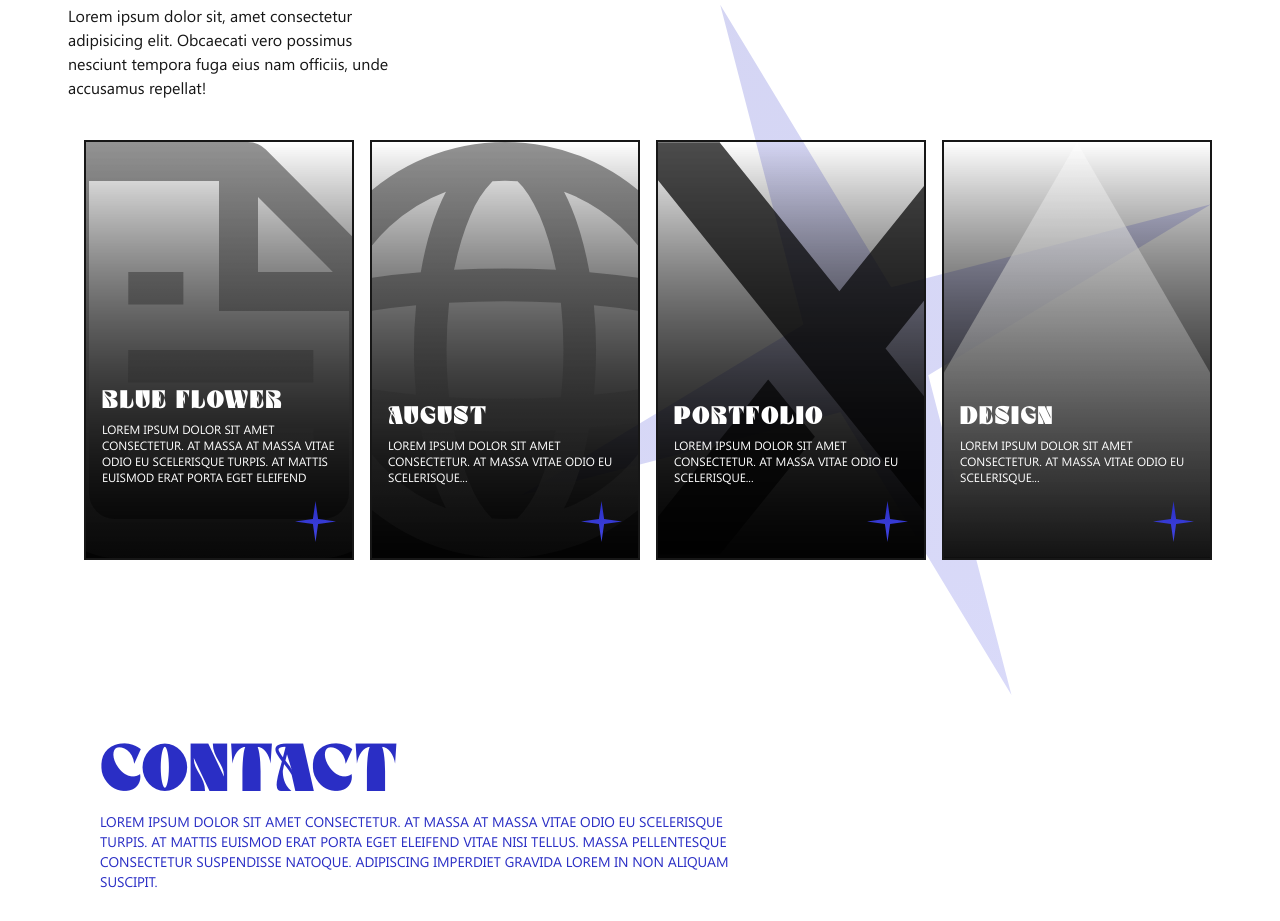
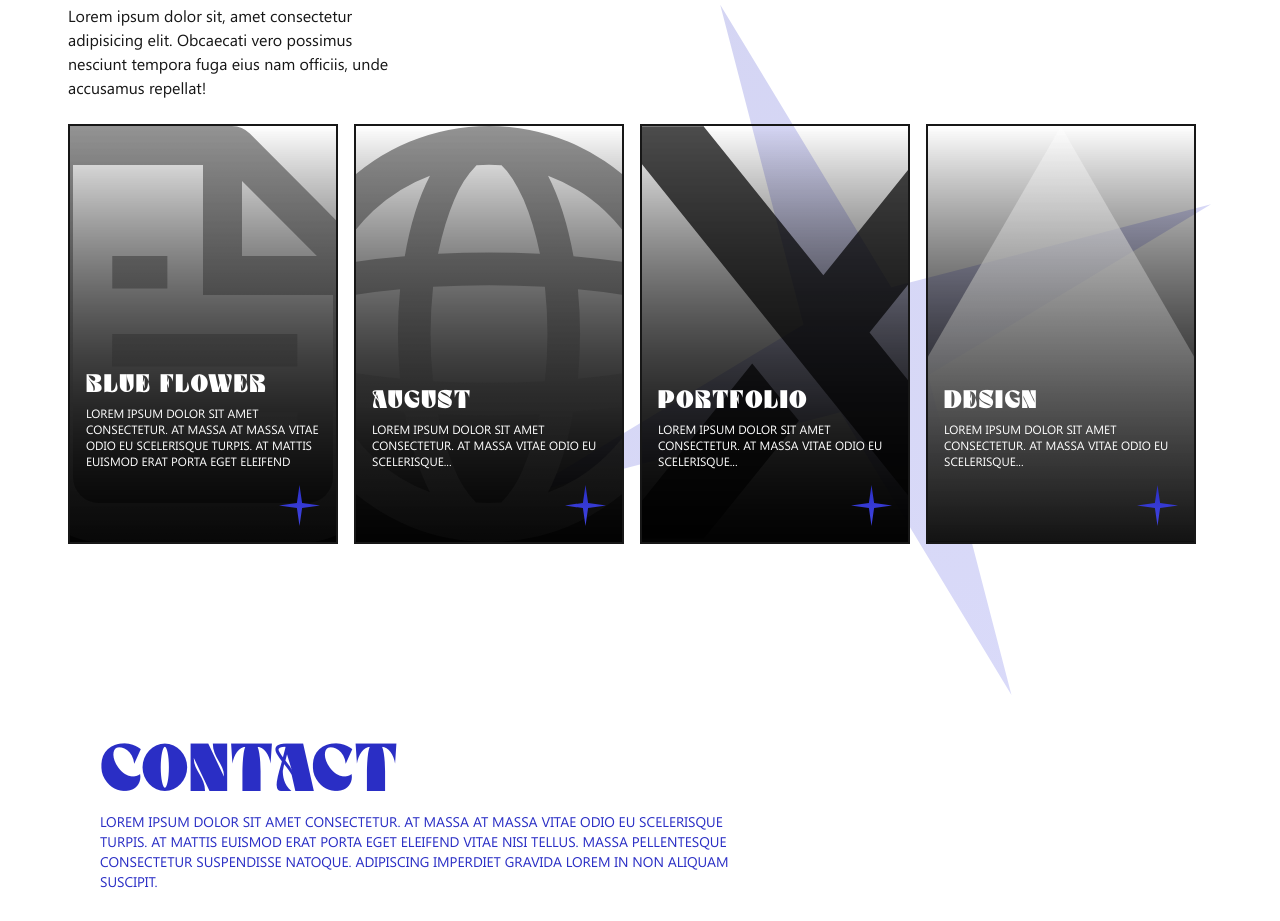
Before and after one commit to Aihos/portfolio2025, a Next.js app: page /home in a window 1280 px wide. Shown: the part 1740-2661 px from the top of the page. Built offline with nearby package versions, Linux system fonts and the light colour scheme.

Commit message:
fin carroucel

```diff
--- a/app/(pages)/home/_components/carrouselProject.tsx
+++ b/app/(pages)/home/_components/carrouselProject.tsx
@@ -19,7 +19,7 @@ export default function CarrouselProject(){
 
     return(
         <div className="relative w-full mt-6">
-            <div className="min-h-[50vh] flex flex-row overflow-x-scroll w-full gap-4 no-scrollbar px-4 py-4">
+            <div className="min-h-[50vh] flex flex-row overflow-x-scroll w-full gap-4 no-scrollbar">
                 {projects.map((project) => (
                     <CardProject
                         key={project.id}
```
